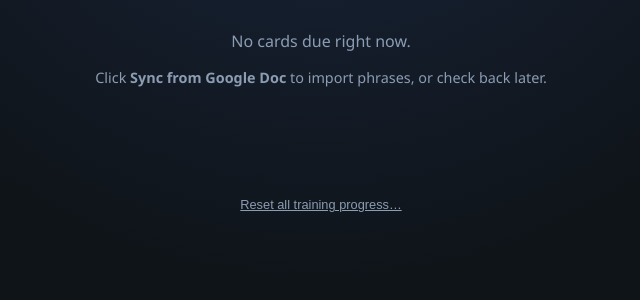
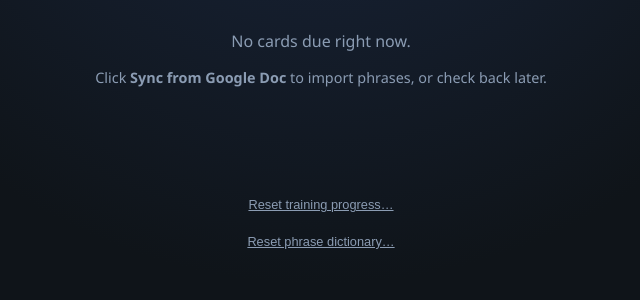
Before and after one commit to gcoachuf/phrase-lexicon, a Flask app: page / in a window 1280 px wide. Shown: the part 279-579 px from the top of the page, without its empty margins (319-959 px from the left). Run offline with Flask 3, Linux system fonts and the light colour scheme; data that the repository does not hold is empty.

Commit message:
Add phrase dictionary reset with triple confirmation.
Co-authored-by: Cursor <cursoragent@cursor.com>

```diff
--- a/app.py
+++ b/app.py
@@ -90,12 +90,27 @@ def reset_progress():
         return jsonify(
             {
                 "ok": False,
-                "error": 'Type the word RESET to confirm.',
+                "error": "Type the word RESET to confirm.",
             }
         ), 400
 
     count = db.reset_all_progress()
     return jsonify({"ok": True, "reset": count, "stats": db.get_stats()})
+
+
+@app.route("/api/reset-dict", methods=["POST"])
+def reset_dict():
+    data = request.get_json(force=True)
+    if data.get("confirmation") != "DELETE":
+        return jsonify(
+            {
+                "ok": False,
+                "error": "Type the word DELETE to confirm.",
+            }
+        ), 400
+
+    count = db.clear_all_cards()
+    return jsonify({"ok": True, "deleted": count, "stats": db.get_stats()})
 
 
 @app.route("/api/cron/sync")
--- a/db.py
+++ b/db.py
@@ -153,6 +153,15 @@ def reset_all_progress() -> int:
         return cursor.rowcount
 
 
+def clear_all_cards() -> int:
+    """Delete all imported phrases. Returns number of cards removed."""
+    init_db()
+    with connect() as conn:
+        count = conn.execute("SELECT COUNT(*) FROM cards").fetchone()[0]
+        conn.execute("DELETE FROM cards")
+        return count
+
+
 def update_card(card_id: int, fields: dict) -> None:
     with connect() as conn:
         conn.execute(
--- a/static/style.css
+++ b/static/style.css
@@ -239,6 +239,10 @@ header h1 {
 .footer {
   margin-top: 2.5rem;
   text-align: center;
+  display: flex;
+  flex-direction: column;
+  gap: 0.35rem;
+  align-items: center;
 }
 
 .reset-link {
--- a/templates/review.html
+++ b/templates/review.html
@@ -64,7 +64,8 @@
     </div>
 
     <footer class="footer">
-      <button id="btn-reset-start" class="reset-link" type="button">Reset all training progress…</button>
+      <button id="btn-reset-progress" class="reset-link" type="button">Reset training progress…</button>
+      <button id="btn-reset-dict" class="reset-link" type="button">Reset phrase dictionary…</button>
     </footer>
   </div>
 
@@ -74,7 +75,7 @@
       <p id="reset-step-text" class="modal-text"></p>
 
       <div id="reset-step-3" class="reset-confirm-input hidden">
-        <label for="reset-input">Type <strong>RESET</strong> to confirm:</label>
+        <label for="reset-input" id="reset-input-label">Type <strong>RESET</strong> to confirm:</label>
         <input id="reset-input" type="text" autocomplete="off" spellcheck="false">
       </div>
 
@@ -91,12 +92,36 @@
     let direction = "{{ direction }}";
     let currentCard = null;
     let resetStep = 0;
+    let resetMode = "progress";
 
-    const RESET_PROMPTS = [
-      "This will erase all review progress (Again/Good/Easy history, due dates). Your phrases stay — only scheduling is cleared. Do you want to continue?",
-      "Are you absolutely sure? Every card will become new again, as if you never studied them.",
-      "Last chance. Type RESET below to permanently clear all training progress.",
-    ];
+    const RESET_CONFIG = {
+      progress: {
+        title: "Reset training progress?",
+        prompts: [
+          "This will erase all review progress (Again/Good/Easy history, due dates). Your phrases stay — only scheduling is cleared. Do you want to continue?",
+          "Are you absolutely sure? Every card will become new again, as if you never studied them.",
+          "Last chance. Type RESET below to permanently clear all training progress.",
+        ],
+        confirmWord: "RESET",
+        confirmLabel: "RESET",
+        finalButton: "Reset all progress",
+        endpoint: "/api/reset-progress",
+        successMessage: (n) => `Training progress reset for ${n} cards.`,
+      },
+      dict: {
+        title: "Reset phrase dictionary?",
+        prompts: [
+          "This will delete ALL imported phrases and all training progress. Your Google Doc is not changed — you can sync again later. Do you want to continue?",
+          "Are you absolutely sure? Every phrase will be removed from this trainer.",
+          "Last chance. Type DELETE below to permanently clear the entire phrase dictionary.",
+        ],
+        confirmWord: "DELETE",
+        confirmLabel: "DELETE",
+        finalButton: "Delete all phrases",
+        endpoint: "/api/reset-dict",
+        successMessage: (n) => `Removed ${n} phrase${n === 1 ? "" : "s"} from the dictionary.`,
+      },
+    };
 
     const els = {
       cardArea: document.getElementById("card-area"),
@@ -118,6 +143,8 @@
       resetInput: document.getElementById("reset-input"),
       resetStepIndicator: document.getElementById("reset-step-indicator"),
       btnResetNext: document.getElementById("btn-reset-next"),
+      resetTitle: document.getElementById("reset-title"),
+      resetInputLabel: document.getElementById("reset-input-label"),
     };
 
     function setDirection(next) {
@@ -237,11 +264,14 @@
       await loadNextCard();
     }
 
-    function openResetModal() {
+    function openResetModal(mode) {
+      resetMode = mode;
+      const cfg = RESET_CONFIG[mode];
       resetStep = 1;
       els.resetInput.value = "";
       els.resetStep3.classList.add("hidden");
-      els.resetStepText.textContent = RESET_PROMPTS[0];
+      els.resetTitle.textContent = cfg.title;
+      els.resetStepText.textContent = cfg.prompts[0];
       els.resetStepIndicator.textContent = "Step 1 of 3";
       els.btnResetNext.textContent = "Yes, continue";
       els.resetModal.classList.remove("hidden");
@@ -254,13 +284,15 @@
     }
 
     function advanceResetStep() {
+      const cfg = RESET_CONFIG[resetMode];
       if (resetStep < 3) {
         resetStep += 1;
-        els.resetStepText.textContent = RESET_PROMPTS[resetStep - 1];
+        els.resetStepText.textContent = cfg.prompts[resetStep - 1];
         els.resetStepIndicator.textContent = `Step ${resetStep} of 3`;
         if (resetStep === 3) {
           els.resetStep3.classList.remove("hidden");
-          els.btnResetNext.textContent = "Reset all progress";
+          els.resetInputLabel.innerHTML = `Type <strong>${cfg.confirmLabel}</strong> to confirm:`;
+          els.btnResetNext.textContent = cfg.finalButton;
           els.resetInput.focus();
         } else {
           els.resetStep3.classList.add("hidden");
@@ -269,8 +301,8 @@
         return;
       }
 
-      if (els.resetInput.value.trim() !== "RESET") {
-        showMessage('Type RESET exactly to confirm.', "error");
+      if (els.resetInput.value.trim() !== cfg.confirmWord) {
+        showMessage(`Type ${cfg.confirmWord} exactly to confirm.`, "error");
         els.resetInput.focus();
         return;
       }
@@ -278,18 +310,20 @@
     }
 
     async function performReset() {
+      const cfg = RESET_CONFIG[resetMode];
       els.btnResetNext.disabled = true;
       try {
-        const res = await fetch("/api/reset-progress", {
+        const res = await fetch(cfg.endpoint, {
           method: "POST",
           headers: { "Content-Type": "application/json" },
-          body: JSON.stringify({ confirmation: "RESET" }),
+          body: JSON.stringify({ confirmation: cfg.confirmWord }),
         });
         const data = await res.json();
         if (!data.ok) throw new Error(data.error || "Reset failed");
         closeResetModal();
         updateStats(data.stats);
-        showMessage(`Training progress reset for ${data.reset} cards.`, "success");
+        const count = data.reset ?? data.deleted ?? 0;
+        showMessage(cfg.successMessage(count), "success");
         await loadNextCard();
       } catch (err) {
         showMessage(err.message, "error");
@@ -301,7 +335,8 @@
     document.getElementById("btn-en-de").addEventListener("click", () => setDirection("en_de"));
     document.getElementById("btn-de-en").addEventListener("click", () => setDirection("de_en"));
     document.getElementById("btn-sync").addEventListener("click", syncDoc);
-    document.getElementById("btn-reset-start").addEventListener("click", openResetModal);
+    document.getElementById("btn-reset-progress").addEventListener("click", () => openResetModal("progress"));
+    document.getElementById("btn-reset-dict").addEventListener("click", () => openResetModal("dict"));
     document.getElementById("btn-reset-cancel").addEventListener("click", closeResetModal);
     els.btnResetNext.addEventListener("click", advanceResetStep);
     els.resetModal.addEventListener("click", (e) => {
```
